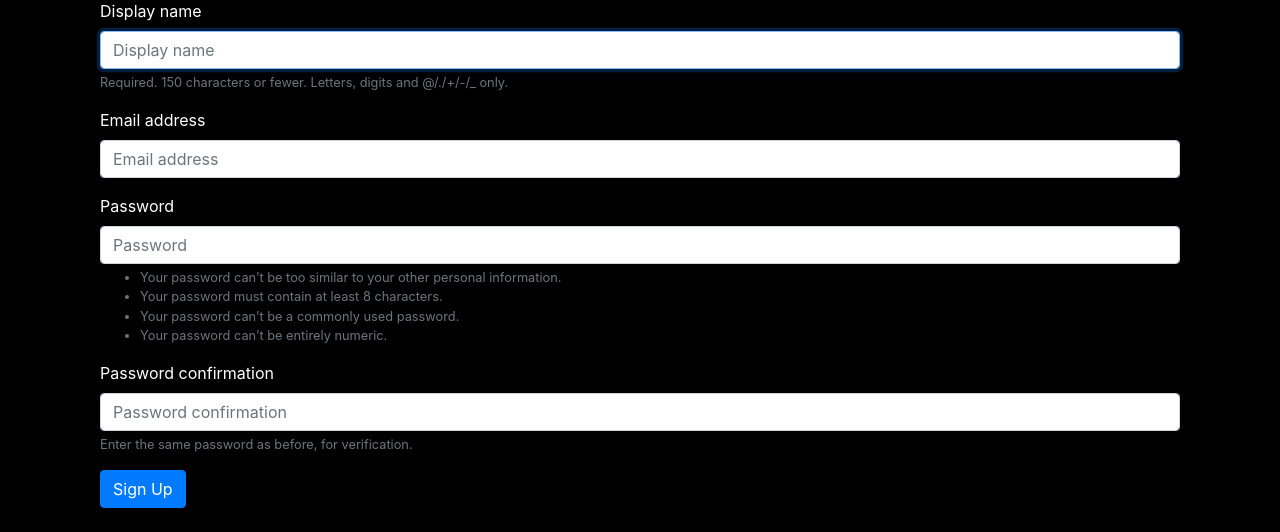
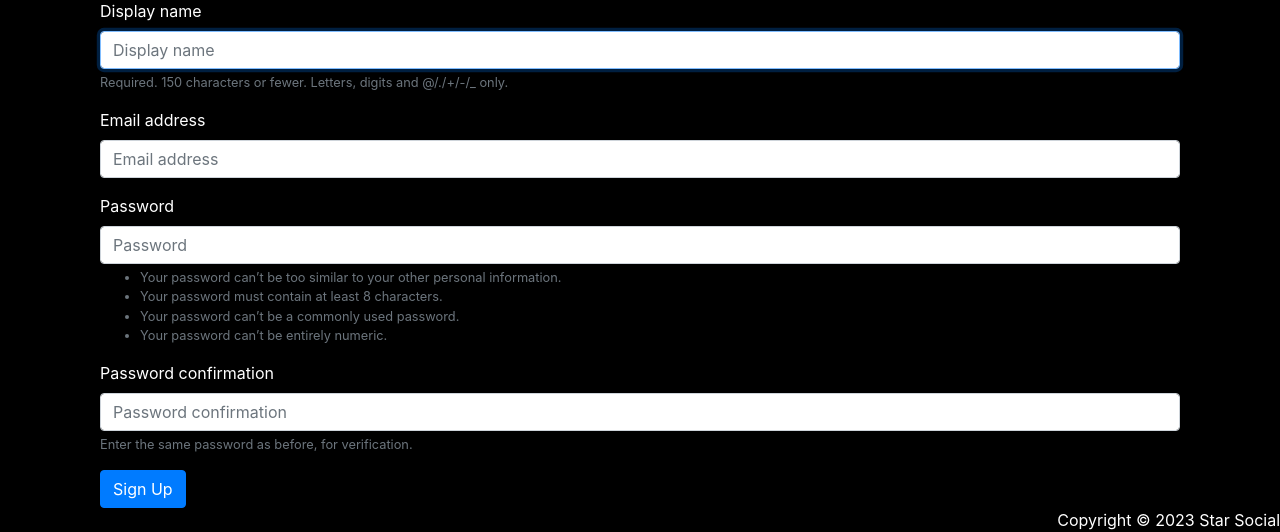
Before and after one commit to sirish-k-s/django-proj, a Django app: page /accounts/signup/ in a window 1280 px wide. Shown: the part 113-645 px from the top of the page. Run offline with Django 3.2, Linux system fonts and the light colour scheme; a map, chart or similar area stays blank; parts of the project's set-up code (start-up, migrations or seed data) failed here and were passed over; some libraries are stand-ins or nearby versions.

Commit message:
'base.html'

```diff
--- a/21-Social_Clone_Project/simplesocial/templates/base.html
+++ b/21-Social_Clone_Project/simplesocial/templates/base.html
@@ -46,7 +46,9 @@
 
       {% endblock %}
     </div>
-
+    <div class='footer navbar-fixed-bottom text-right'>
+      Copyright &copy; <script>document.write(new Date().getFullYear())</script> Star Social
+  </div>
     <canvas id="canvas"></canvas>
 
     <script src="{% static "simplesocial/js/master.js"%}" type="text/javascript" ></script>
```
